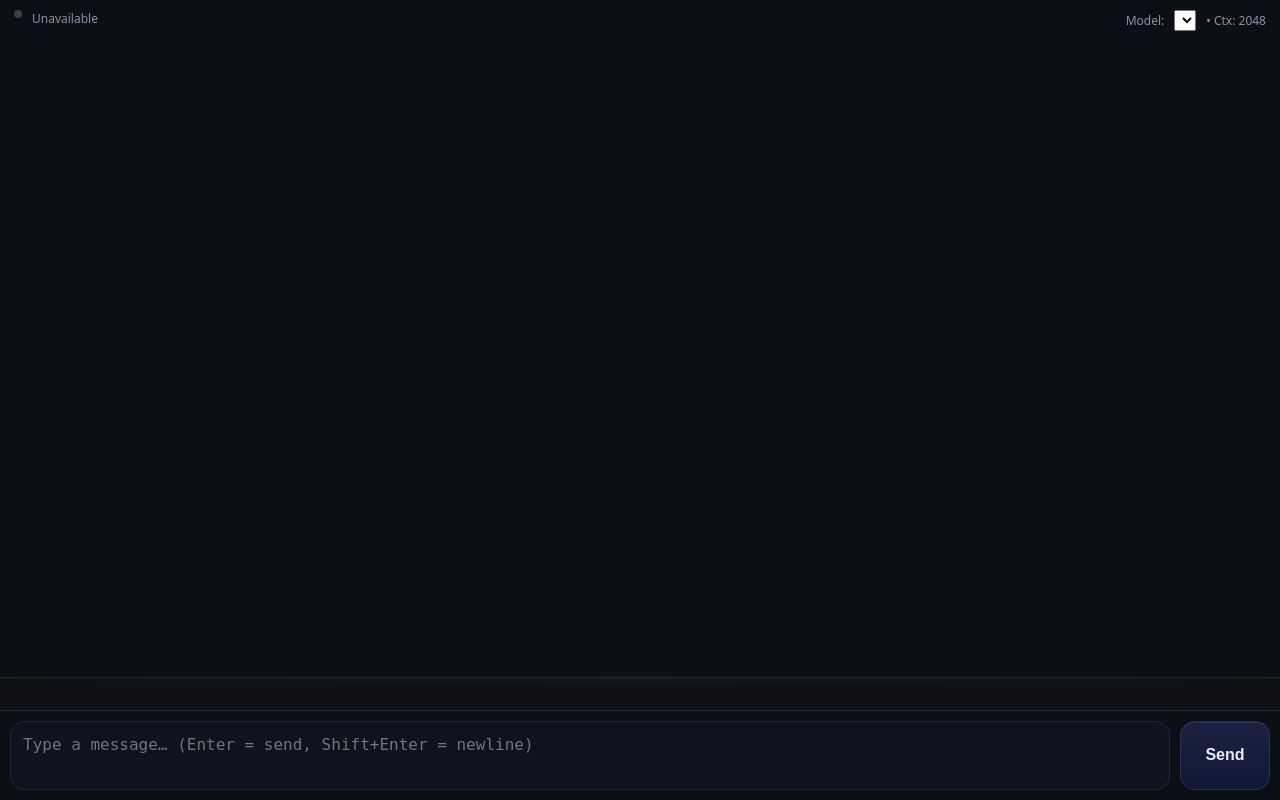
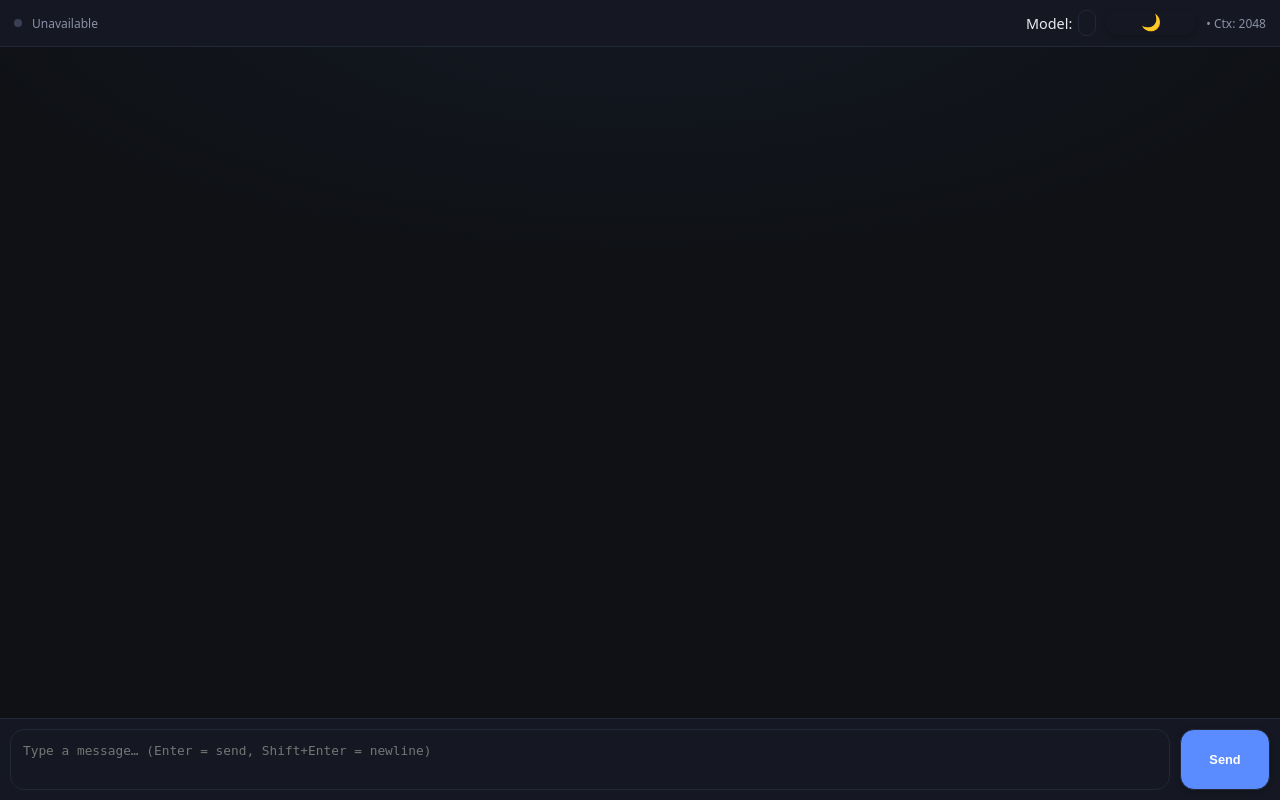
Before and after one commit to Immersive-Collective/assistant, a Flask app: template src/templates/llama/assistant.html in a window 1280 px wide. Run offline with Flask 3, Linux system fonts and the light colour scheme; the template is opened without the code that fills it, so the values that code supplies are empty.

Commit message:
Styling - Light/Dark mode

```diff
--- a/src/static/css/assistant.css
+++ b/src/static/css/assistant.css
@@ -10,8 +10,21 @@
   --radius: 14px;
 }
 
+/* Light theme overrides */
+:root.light {
+  --bg: #f9fafc;
+  --panel: #ffffff;
+  --muted: #555a70;
+  --text: #1a1b1f;
+  --accent: #3b63ff;
+  --user: #e0e6ff;   /* user bubbles: light blue */
+  --asst: #f2f3f7;   /* assistant bubbles: light gray */
+  --border: #d0d3e0;
+}
+
+/* Global reset */
 * {
-    box-sizing: border-box
+  box-sizing: border-box;
 }
 
 html,
@@ -22,43 +35,48 @@ body {
   color: var(--text);
   font-family: ui-sans-serif, system-ui, -apple-system, Segoe UI, Roboto, Helvetica, Arial;
   -webkit-text-size-adjust: 100%;
-    overflow-x: hidden
+  overflow-x: hidden;
 }
 
+/* Layout */
 .wrap {
   display: grid;
-    grid-template-rows: 1fr auto;
+  grid-template-rows: auto 1fr auto; /* topline, chat, input */
   height: 100%;
-    min-height: 100dvh
+  min-height: 100dvh;
 }
+
 
 .topline {
     padding: 10px 14px;
     font-size: 12px;
     color: var(--muted);
     border-bottom: 1px solid var(--border);
-    background: #0c0f16;
+    background: var(--panel);
     display: flex;
-    align-items: flex-start;
-    gap: 10px
+    align-items: center;   /* vertically center items */
+    justify-content: space-between; /* push left vs right content apart */
+    gap: 10px;
 }
+
 
 .dot {
   width: 8px;
   height: 8px;
   border-radius: 50%;
-    background: #3b3f55
+  background: #3b3f55;
 }
 
 .live {
   background: #2ecc71;
-    box-shadow: 0 0 0 6px rgba(46, 204, 113, .12)
+  box-shadow: 0 0 0 6px rgba(46, 204, 113, .12);
 }
 
 .hidden {
-    display: none
+  display: none;
 }
 
+/* Chat area */
 .chat {
   height: 100%;
   overflow-y: auto;
@@ -69,7 +87,7 @@ body {
   flex-direction: column;
   gap: 14px;
   scroll-behavior: smooth;
-    background: radial-gradient(80% 60% at 50% -10%, rgba(91, 140, 255, .06), transparent 70%)
+  background: radial-gradient(80% 60% at 50% -10%, rgba(91, 140, 255, .06), transparent 70%);
 }
 
 .msg {
@@ -77,31 +95,34 @@ body {
   padding: 10px 12px;
   border: 1px solid var(--border);
   border-radius: var(--radius);
-    box-shadow: 0 6px 18px rgba(0, 0, 0, .15), inset 0 1px 0 rgba(255, 255, 255, .02);
+  box-shadow: 0 4px 12px rgba(0, 0, 0, .1);
   font-size: 14px;
   line-height: 1.45;
   word-wrap: break-word;
-    overflow-wrap: anywhere
+  overflow-wrap: anywhere;
 }
 
 .msg.user {
   align-self: flex-end;
   background: var(--user);
-    border-color: #2a3a66
+  border-color: var(--accent);
+  color: var(--text);
 }
 
 .msg.asst {
   align-self: flex-start;
-    background: var(--asst)
+  background: var(--asst);
+  color: var(--text);
 }
 
+/* Input row */
 .row {
   display: flex;
   gap: 8px;
   padding: 10px;
   border-top: 1px solid var(--border);
-    background: #0c0f16;
-    padding-bottom: calc(10px + env(safe-area-inset-bottom))
+  background: var(--panel);
+  padding-bottom: calc(10px + env(safe-area-inset-bottom));
 }
 
 .row .box {
@@ -109,18 +130,16 @@ body {
   display: flex;
   gap: 10px;
   align-items: stretch;
-    min-width: 0
+  min-width: 0;
 }
 
+/* Inputs and buttons */
 input,
 textarea,
 select,
 button {
-    font-size: 16px
-}
-
-button {
-    touch-action: manipulation
+  font-size: 0.8rem;
+  border-radius: var(--radius);
 }
 
 textarea {
@@ -130,99 +149,106 @@ textarea {
   min-height: 52px;
   max-height: 30vh;
   border: 1px solid var(--border);
-    background: #0f1320;
-    color: #e8eaf2;
-    border-radius: var(--radius);
+  background: var(--panel);
+  color: var(--text);
   padding: 12px 12px;
   outline: none;
-    line-height: 1.35
+  line-height: 1.35;
 }
 
 button {
-    border: 1px solid #2a3152;
-    background: linear-gradient(180deg, #1b2140, #111737);
-    color: #e8ecff;
+  border: 1px solid var(--border);
+  background: var(--accent);
+  color: #fff;
   padding: 0 16px;
   border-radius: var(--radius);
   cursor: pointer;
   font-weight: 600;
-    box-shadow: inset 0 1px 0 rgba(255, 255, 255, .06);
+  box-shadow: 0 2px 6px rgba(0, 0, 0, .2);
   min-width: 90px;
-    flex: 0 0 auto
+  flex: 0 0 auto;
 }
 
 button:disabled {
   opacity: .6;
-    cursor: not-allowed
+  cursor: not-allowed;
 }
 
+/* Metadata text */
 .meta {
   display: flex;
   align-items: center;
   gap: 10px;
   color: var(--muted);
-    font-size: 12px
+  font-size: 12px;
 }
 
-.link {
-    color: var(--muted);
-    text-decoration: none;
-    border-bottom: 1px dotted #2a2f48
-}
-
+/* Timestamp */
 .ts {
   font-size: 10px;
   color: var(--muted);
   margin-top: 4px;
-    user-select: none
+  user-select: none;
 }
 
+/* Preformatted inside bubbles */
 .msg .pre {
   white-space: pre-wrap;
   font: 13px/1.45 ui-monospace, SFMono-Regular, Menlo, Consolas, monospace;
-    color: #d8defc
+  color: inherit;
 }
 
+/* Advanced panel */
 .panel {
-    border: 1px dashed #2a2f48;
+  border: 1px dashed var(--border);
   border-radius: var(--radius);
   padding: 10px;
-    background: #0a0e18
+  background: var(--panel);
 }
 
-
+/* Model selector */
 .model-label {
   display: flex;
   align-items: center;
   gap: 6px;
   font-size: 0.9rem;
-  color: #c7cad7;
+  color: var(--text);
 }
 
 .model-select {
-  background: #0f1320;
-  color: #e8eaf2;
-  border: 1px solid #2a2f45;
+  background: var(--panel);
+  color: var(--text);
+  border: 1px solid var(--border);
   border-radius: 8px;
   padding: 4px 8px;
   font-size: 0.9rem;
   transition: border 0.2s, box-shadow 0.2s;
-  appearance: none; /* remove default arrow */
+  appearance: none;
   cursor: pointer;
 }
 
 .model-select:hover {
-  border-color: #4650a0;
-  box-shadow: 0 0 0 2px rgba(70, 80, 160, 0.25);
+  border-color: var(--accent);
+  box-shadow: 0 0 0 2px rgba(91, 140, 255, 0.25);
 }
 
 .model-select:focus {
   outline: none;
-  border-color: #6270ff;
-  box-shadow: 0 0 0 2px rgba(98, 112, 255, 0.35);
+  border-color: var(--accent);
+  box-shadow: 0 0 0 2px rgba(91, 140, 255, 0.35);
 }
 
 .model-select option {
-  background: #0f1320;
-  color: #e8eaf2;
+  background: var(--panel);
+  color: var(--text);
 }
+
+/* Theme toggle */
+.theme-toggle {
+  border: none;
+  background: transparent;
+  cursor: pointer;
+  font-size: 1rem;
+  line-height: 1;
+  padding: 4px;
+}
--- a/src/templates/llama/assistant.html
+++ b/src/templates/llama/assistant.html
@@ -14,14 +14,17 @@
     <div class="topline">
       <span id="healthDot" class="dot"></span>
       <span id="healthText">Checking model…</span>
+
       <span class="meta" style="margin-left:auto;">
-        <label class="meta">
+        <label class="model-label">
           Model:
-          <select id="modelSelect"></select>
+          <select id="modelSelect" class="model-select"></select>
         </label>
+        <button id="themeToggle" class="theme-toggle">🌙</button>
         <span id="ctxText"></span>
       </span>
     </div>
+
 
     <div id="chat" class="chat" aria-live="polite"></div>
 
@@ -50,10 +53,24 @@
     let history = [];
 
     function addMsg(role, text){
-      const wrap = document.createElement('div'); wrap.className = 'msg ' + (role === 'user' ? 'user' : 'asst');
-      const pre = document.createElement('div'); pre.className = 'pre'; pre.textContent = text; wrap.appendChild(pre);
-      chat.appendChild(wrap); chat.scrollTop = chat.scrollHeight;
+      const wrap = document.createElement('div');
+      wrap.className = 'msg ' + (role === 'user' ? 'user' : 'asst');
+
+      const pre = document.createElement('div');
+      pre.className = 'pre';
+      pre.textContent = text;
+      wrap.appendChild(pre);
+
+      // Add timestamp
+      const ts = document.createElement('div');
+      ts.className = 'ts';
+      ts.textContent = new Date().toLocaleTimeString([], {hour: '2-digit', minute:'2-digit'});
+      wrap.appendChild(ts);
+
+      chat.appendChild(wrap);
+      chat.scrollTop = chat.scrollHeight;
     }
+
 
     async function health(){
       try {
@@ -117,7 +134,80 @@
     promptEl.addEventListener('keydown', (e)=>{ if (e.key === 'Enter' && !e.shiftKey){ e.preventDefault(); send(); } });
     sendBtn.addEventListener('click', send);
 
-    health();
-  </script>
+    const themeBtn = $('#themeToggle');
+    const DB_NAME = 'assistantSettings';
+    const STORE_NAME = 'prefs';
+
+  // --- IndexedDB helpers ---
+    function openDB() {
+      return new Promise((resolve, reject) => {
+        const req = indexedDB.open(DB_NAME, 1);
+        req.onupgradeneeded = e => {
+          e.target.result.createObjectStore(STORE_NAME);
+        };
+        req.onsuccess = e => resolve(e.target.result);
+        req.onerror = e => reject(e);
+      });
+    }
+
+    async function saveDB(key, value) {
+      try {
+        const db = await openDB();
+        const tx = db.transaction(STORE_NAME, 'readwrite');
+        tx.objectStore(STORE_NAME).put(value, key);
+        return tx.complete;
+      } catch (e) {
+        console.warn('DB save failed', e);
+      }
+    }
+
+    async function loadDB(key) {
+      try {
+        const db = await openDB();
+        return new Promise((resolve, reject) => {
+          const tx = db.transaction(STORE_NAME, 'readonly');
+          const req = tx.objectStore(STORE_NAME).get(key);
+          req.onsuccess = () => resolve(req.result);
+          req.onerror = () => reject();
+        });
+      } catch {
+        return null;
+      }
+    }
+
+  // --- Theme handling ---
+    async function applyTheme(theme) {
+      document.documentElement.classList.toggle('light', theme === 'light');
+      themeBtn.textContent = theme === 'light' ? '🌞' : '🌙';
+      localStorage.setItem('theme', theme);
+      await saveDB('theme', theme);
+    }
+
+    async function loadTheme() {
+    // Try localStorage first
+      let theme = localStorage.getItem('theme');
+      if (!theme) {
+        theme = await loadDB('theme');
+      }
+      if (!theme) {
+      theme = 'dark'; // default
+    }
+    applyTheme(theme);
+  }
+
+  themeBtn.addEventListener('click', async () => {
+    const isLight = document.documentElement.classList.toggle('light');
+    const theme = isLight ? 'light' : 'dark';
+    themeBtn.textContent = isLight ? '🌞' : '🌙';
+    localStorage.setItem('theme', theme);
+    await saveDB('theme', theme);
+  });
+
+  loadTheme();
+
+
+  health();
+
+</script>
 </body>
 </html>
```
Lines whose indentation alone changed are shown as unchanged.
